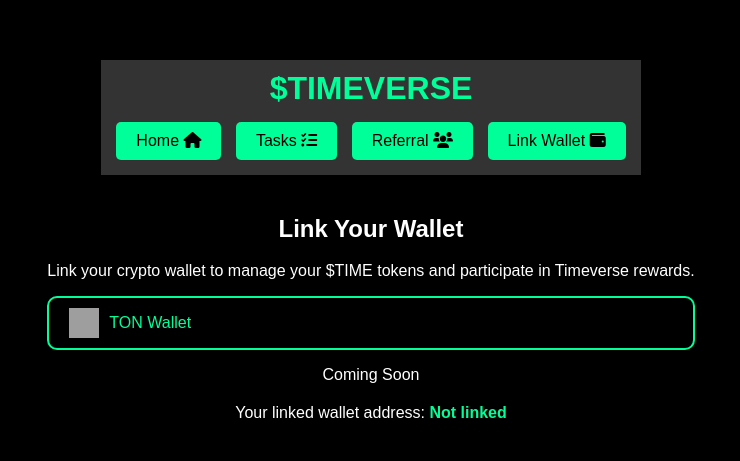
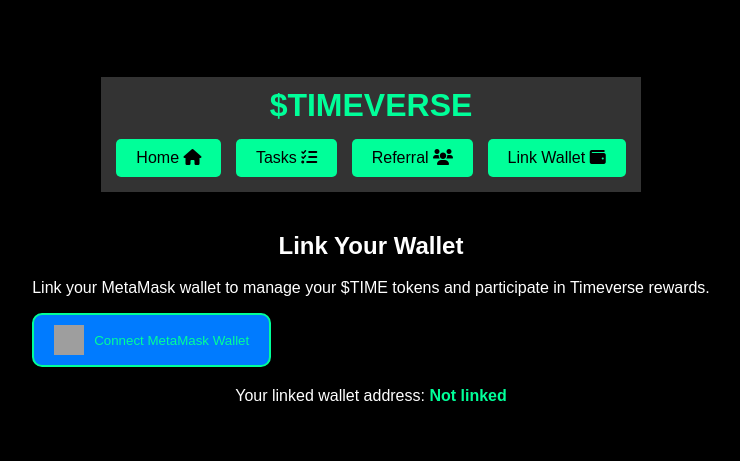
Before and after one commit to M1les07/timeverse, a website: page wallet.html in a window 1280 px wide. Shown: the part 141-602 px from the top of the page, without its empty margins (269-1009 px from the left). Drawn offline with Linux system fonts and the light colour scheme; grey boxes are pictures that could not be loaded.

Commit message:
Update wallet.html

```diff
--- a/wallet.html
+++ b/wallet.html
@@ -18,20 +18,18 @@
         </nav>
     </header>
     <main>
-        <section class="wallet-section">
+        <div class="wallet-section">
             <h2>Link Your Wallet</h2>
-            <p>Link your crypto wallet to manage your $TIME tokens and participate in Timeverse rewards.</p>
-            <div id="wallet-options">
-                <href="" target="_blank" class="wallet-button">
-                    <img src="https://cryptologos.cc/logos/toncoin-ton-logo.png" alt="TON Wallet Logo" class="wallet-icon">
-                    TON Wallet
-                    <div id="wallet-linking-section" style="display: none;">
-                      </div>
-            </div>
-            <p class="coming-soon">Coming Soon</p>
+            <p>Link your MetaMask wallet to manage your $TIME tokens and participate in Timeverse rewards.</p>
+            <!-- New MetaMask Wallet Connection Button -->
+                <button id="connect-metamask" class="wallet-button">
+                    <img src="https://w7.pngwing.com/pngs/863/409/png-transparent-metamask-blockchain-cryptocurrency-crypto-wallet-digital-3d-icon-thumbnail.png" alt="MetaMask Logo" class="wallet-icon">
+                    Connect MetaMask Wallet
+                </button>
             <div id="wallet-address-display">
                 <p>Your linked wallet address: <span id="wallet-address">Not linked</span></p>
             </div>
+        </div>
 
         </section>
     </main>
```
